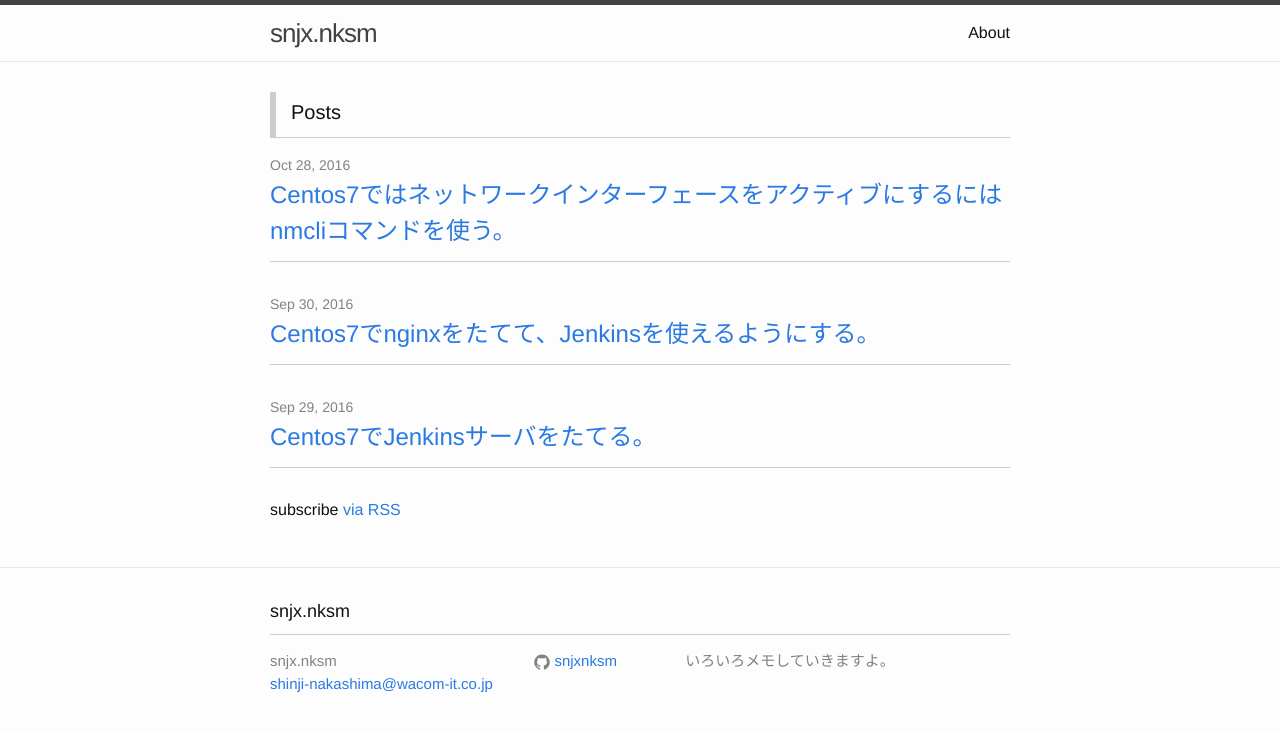
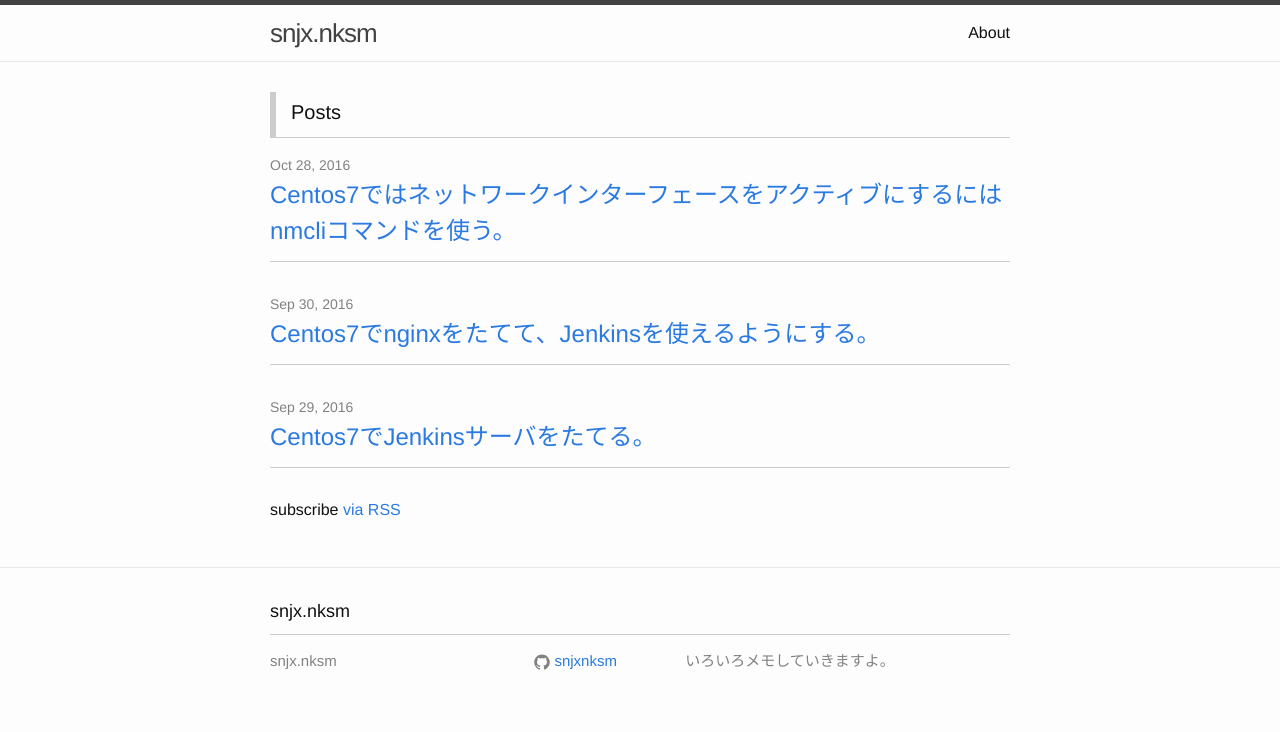
Before and after one commit to snjxnksm/snjxnksm.github.io, a Jekyll site: the page built from index.html, in a window 1280 px wide. Shown: the top 732 px of the page. Built offline with Jekyll 4.4.1, drawn with Linux system fonts in a browser that asks for light colours; part of the change alters nothing that is shown.

Commit message:
メールアドレス削除

```diff
--- a/_config.yml
+++ b/_config.yml
@@ -7,7 +7,7 @@
 
 # Site settings
 title: snjx.nksm
-email: shinji-nakashima@wacom-it.co.jp
+# email: shinji-nakashima@wacom-it.co.jp
 description: > # this means to ignore newlines until "baseurl:"
   いろいろメモしていきますよ。
 baseurl: "" # the subpath of your site, e.g. /blog
```
